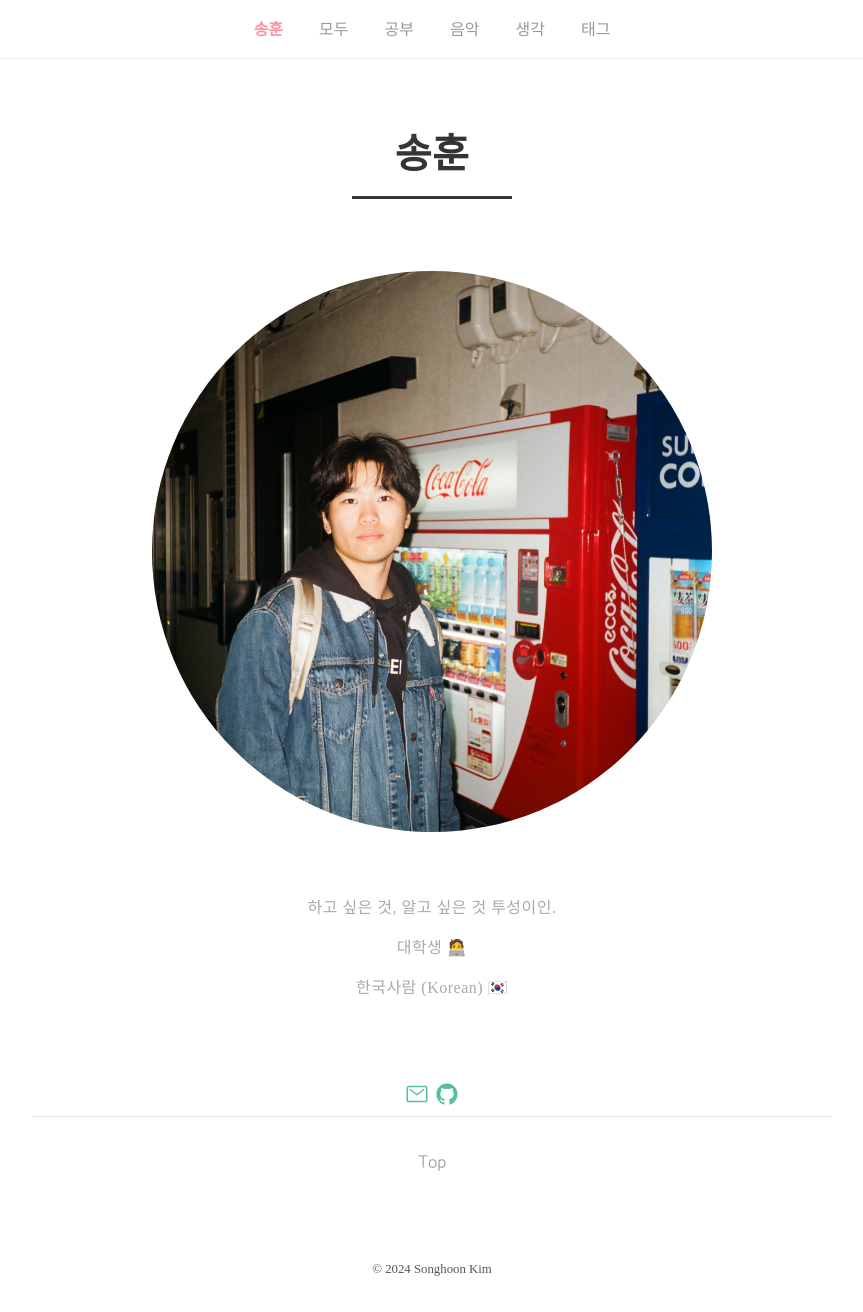
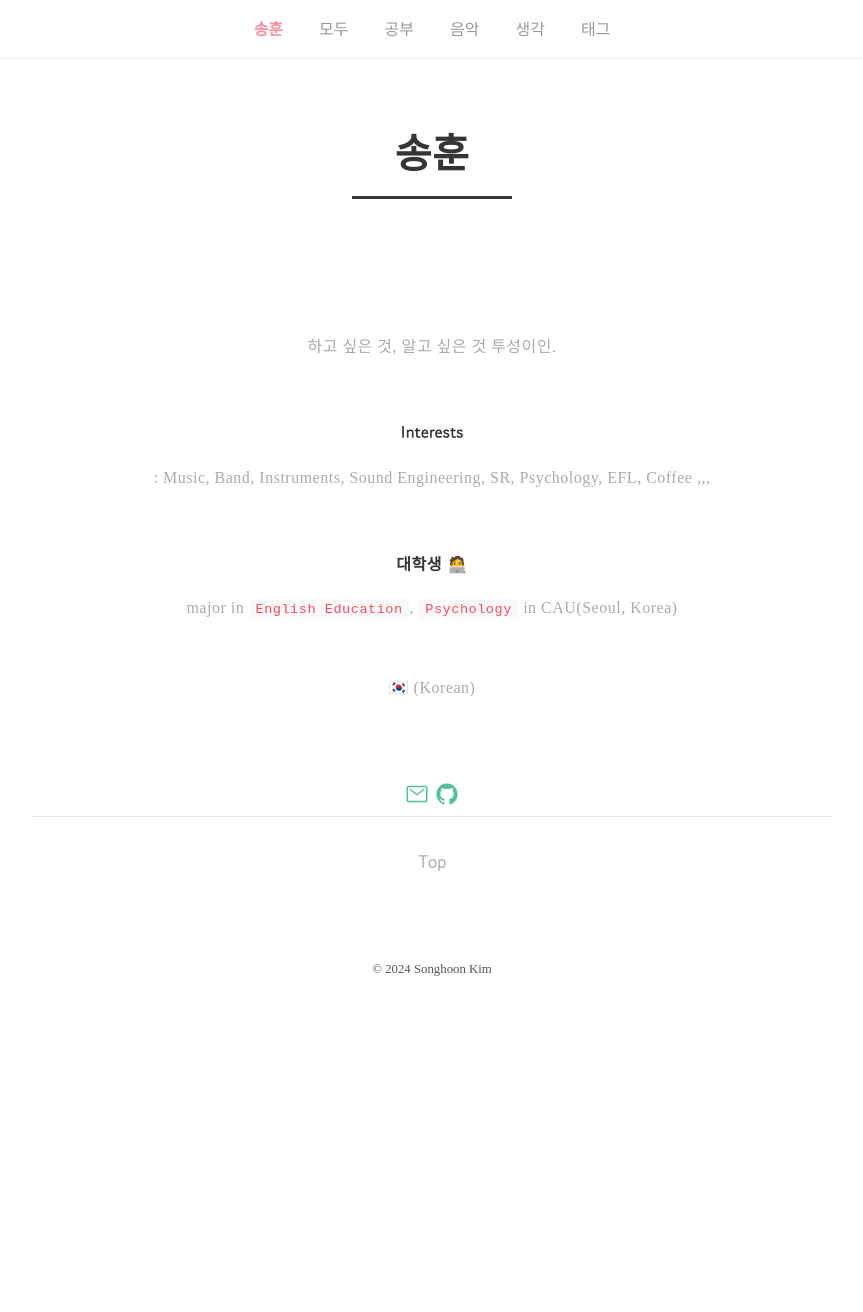
Before and after one commit to songh-oon/songh-oon.github.io, a Jekyll site: the page built from _pages/about.md, in a window 1280 px wide. Shown: the whole page, without its empty margins (208-1071 px from the left). Built offline with Jekyll 4.4.1, drawn with Linux system fonts in a browser that asks for light colours; some web fonts are replaced; after the commit the page ends 1012 px from its top, so only the background shows below that.

Commit message:
Update about.md

```diff
--- a/_pages/about.md
+++ b/_pages/about.md
@@ -4,15 +4,27 @@ title: "송훈"
 permalink: /about/
 ---
 <br>
+<!--
 <img src="../images/mainpage.jpg" width="70%" height="70%" style="border-radius:50%"/>
+-->
 
 <br><br>
 하고 싶은 것, 알고 싶은 것 투성이인.
 
+<br>
 
-대학생 🧑‍💻
+#### Interests ####
 
+: Music, Band, Instruments, Sound Engineering, SR, Psychology, EFL, Coffee ,,,
 
-한국사람 (Korean) 🇰🇷
+<br>
+
+#### 대학생 🧑‍💻 ####
+
+major in `English Education`, `Psychology` in CAU(Seoul, Korea)
+
+<br>
+
+🇰🇷 (Korean)
 
 <br><br>
```
